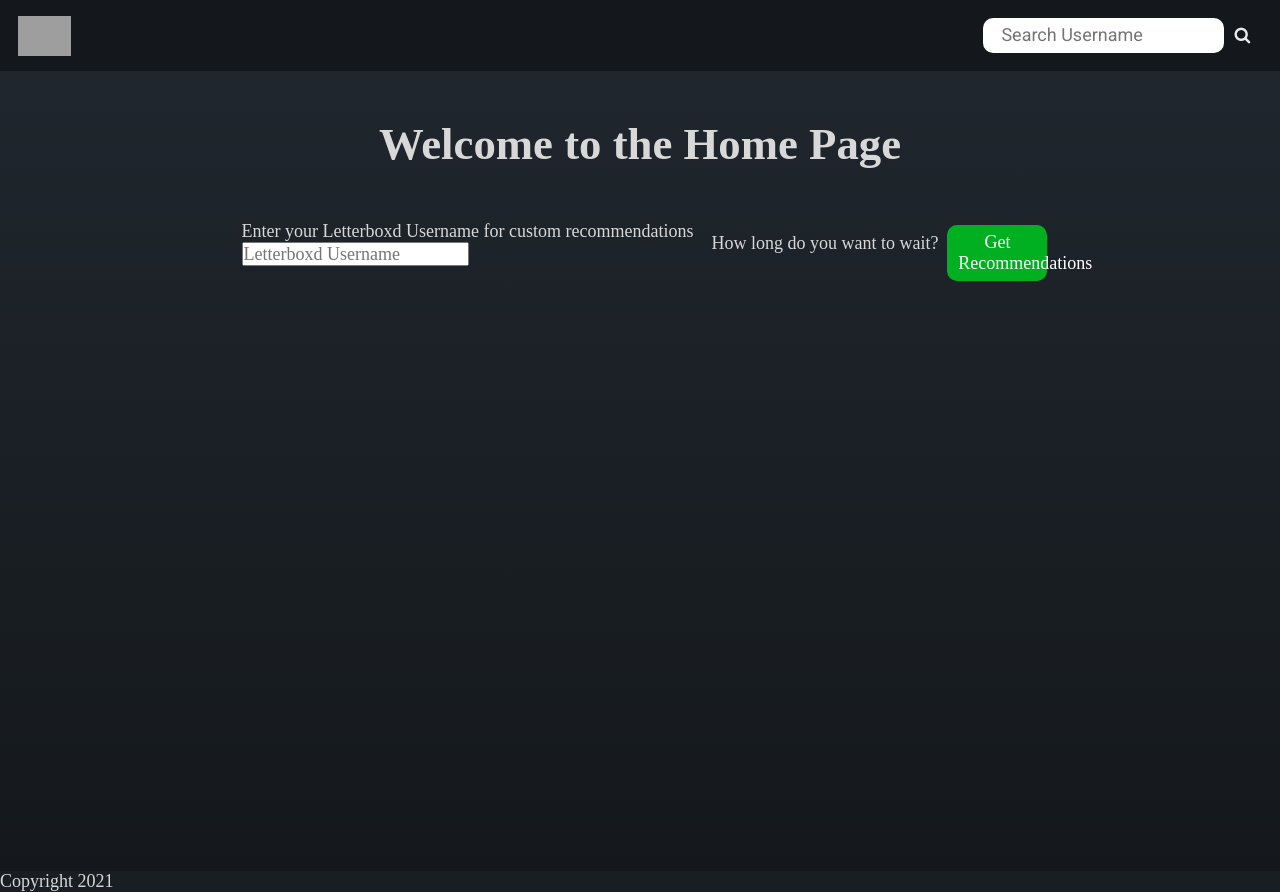
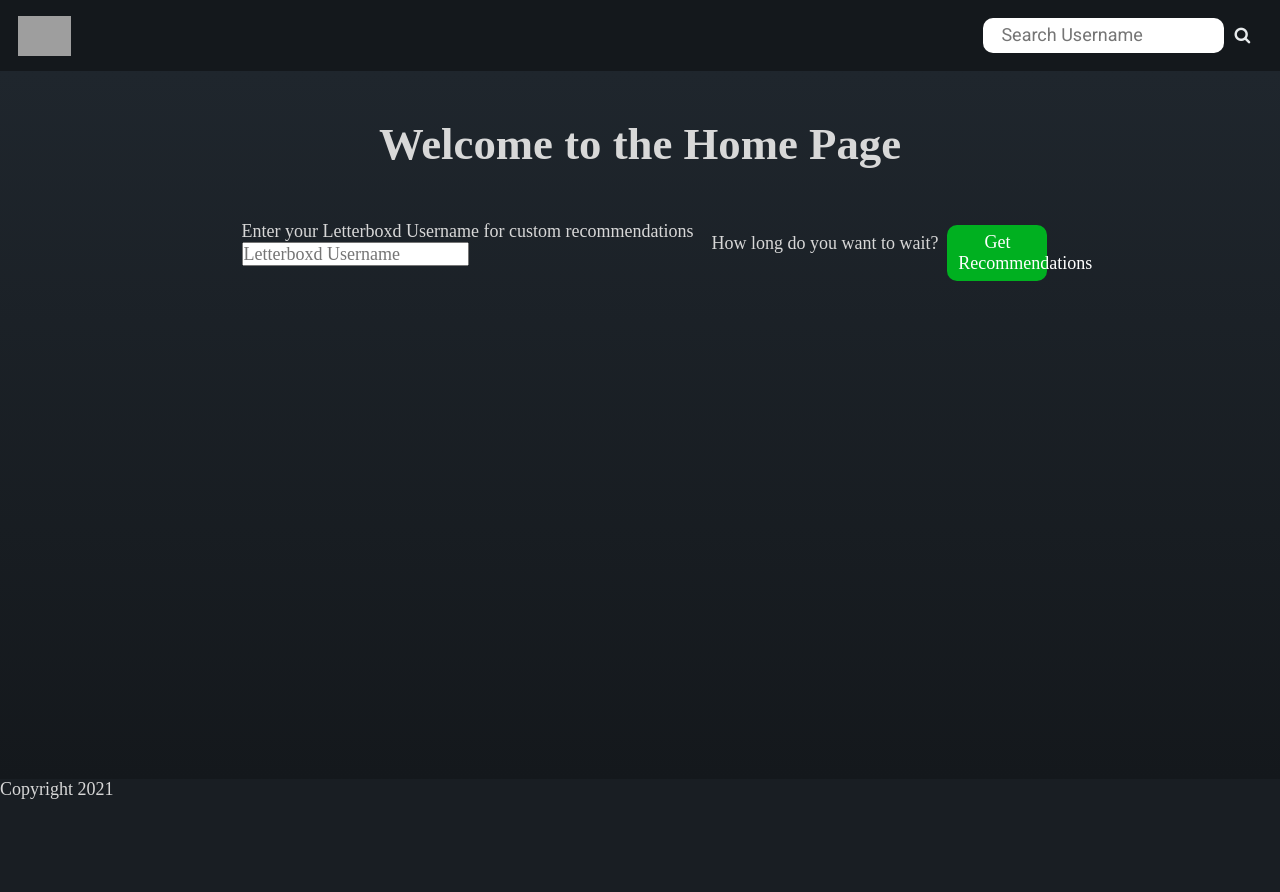
Before and after one commit to MitchellAV/next-letterboxd-recommendation, a Next.js app: page / in a window 1280 px wide. After the commit the page ends 800 px from the top, so only its background shows below. Built offline with nearby package versions, Linux system fonts and the light colour scheme; grey boxes are pictures that could not be loaded.

Commit message:
changes to font size

```diff
--- a/styles/_base.scss
+++ b/styles/_base.scss
@@ -5,6 +5,9 @@
 	padding: 0;
 }
 html {
+	width: 100vw;
+
+	overflow-x: hidden;
 	background-color: $background-color;
 	font-size: 16px;
 	// @include responsive(HD) {
@@ -14,21 +17,24 @@ html {
 		font-size: 18px;
 	}
 	@include responsive(FHD) {
-		font-size: 20px;
+		font-size: 18px;
 	}
 	@include responsive(QHD) {
 		font-size: 24px;
 	}
 	@include responsive(UHD) {
-		font-size: 24px;
+		font-size: 40px;
 	}
 }
-body {
-	width: 100%;
+
+#__next {
+	min-height: 100vh;
+	display: flex;
+	flex-direction: column;
 }
 
 main {
-	min-height: 100vh;
+	flex: 2;
 	display: flex;
 	flex-direction: column;
 	background-image: linear-gradient(#1f262d, #14181c);
--- a/styles/_movie-list.scss
+++ b/styles/_movie-list.scss
@@ -37,6 +37,7 @@
 		max-width: 50%;
 		float: left;
 		margin-right: 1rem;
+		// margin-bottom: 1rem;
 	}
 }
 
@@ -64,7 +65,7 @@
 	justify-content: center;
 	align-items: center;
 	flex-wrap: wrap;
-	margin: 0.5rem;
+	margin-bottom: 0.5rem;
 	font-size: ms(1);
 	@include orientation(landscape) {
 		flex-direction: row;
@@ -86,6 +87,14 @@
 
 .movie-info-group {
 	margin: 1rem 0;
+	display: flex;
+	flex-direction: column;
+	justify-content: center;
+	align-items: flex-start;
+}
+
+.movie-info-summary {
+	margin: 1rem 0;
 }
 
 .movie-info-heading {
--- a/styles/_navbar.scss
+++ b/styles/_navbar.scss
@@ -47,7 +47,9 @@ button {
 
 .nav-logo-wrapper {
 	padding-left: 1rem;
-	flex: 1;
+	@include responsive(Tablet) {
+		flex: 1;
+	}
 }
 
 .nav-logo {
--- a/styles/globals.scss
+++ b/styles/globals.scss
@@ -27,6 +27,7 @@
 }
 
 .content {
+	flex: 1;
 	display: flex;
 	flex-direction: column;
 	align-items: center;
@@ -39,11 +40,6 @@
 	flex-direction: column;
 	width: 100%;
 	height: 50vh;
-}
-
-.logo {
-	width: 100%;
-	height: 100%;
 }
 
 .toggle {
@@ -79,10 +75,6 @@
 	text-align: left;
 	margin: 1rem;
 	padding-left: 5rem;
-}
-
-h2 {
-	margin-top: 0;
 }
 
 fieldset {
@@ -125,33 +117,3 @@ option {
 	margin: 0.5rem;
 	/* min-width: 150px; */
 }
-
-// /* Medium devices (landscape tablets, 768px and up) */
-// @media only screen and (min-width: 768px) {
-// 	.tags {
-// 		margin-left: 1rem;
-// 	}
-
-// 	.info {
-// 		display: flex;
-// 		flex-direction: row;
-// 	}
-// 	img {
-// 		object-fit: contain;
-// 		max-width: 200px;
-// 		height: auto;
-// 	}
-// }
-// /* Large devices (laptops/desktops, 992px and up) */
-// @media only screen and (min-width: 992px) {
-// 	// main {
-// 	// 	display: grid;
-// 	// 	grid-template-columns: 1fr 1fr;
-// 	// }
-
-// 	img {
-// 		object-fit: contain;
-// 		max-width: 250px;
-// 		height: auto;
-// 	}
-// }
```
Also changed, not shown: components/recommendations/MovieDetails.js (+16 -14 lines).
